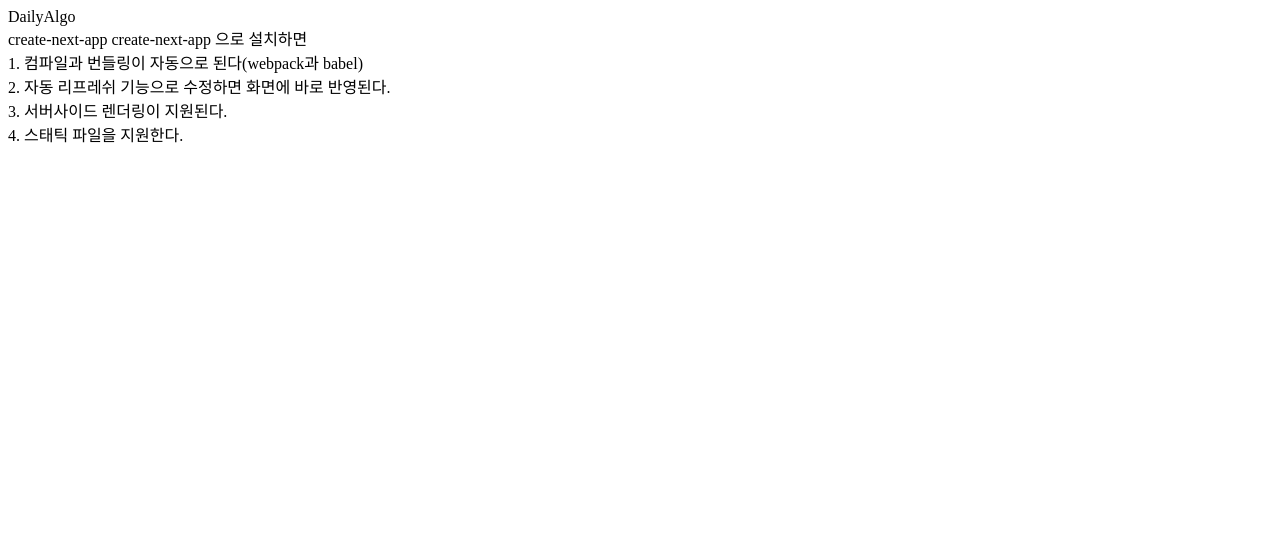
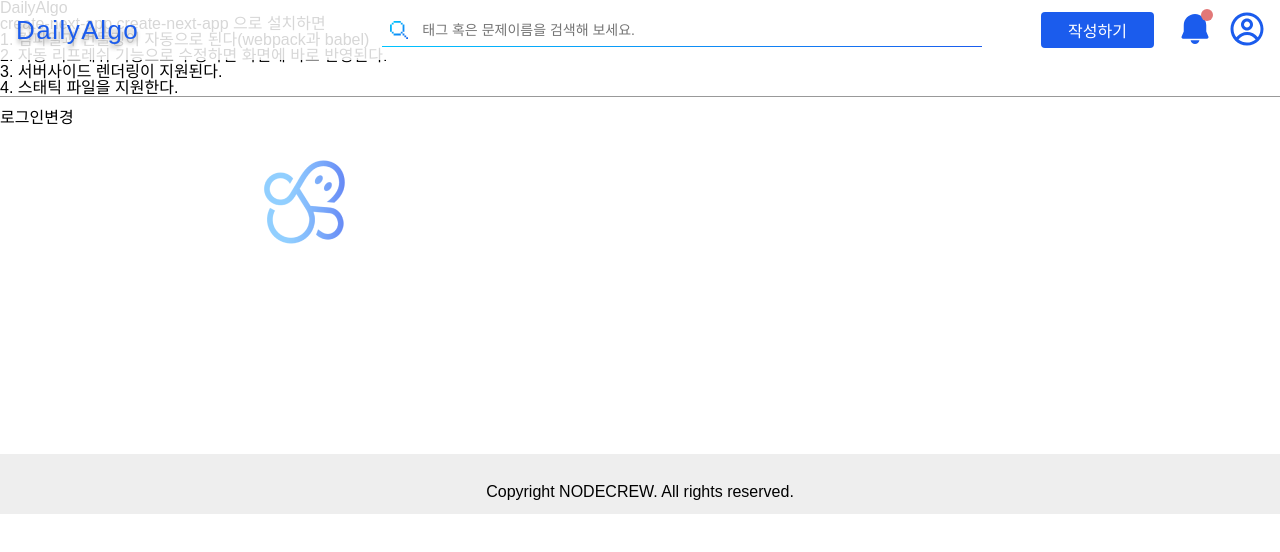
Before and after one commit to NODE-CREW/dailyalgo_front, a Next.js app: page / in a window 1280 px wide. Shown: the top 552 px of the page. Built offline with nearby package versions, Linux system fonts and the light colour scheme.

Commit message:
feat : page layout

```diff
--- a/src/pages/_app.tsx
+++ b/src/pages/_app.tsx
@@ -1,5 +1,14 @@
 import type { AppProps } from "next/app";
+import "../styles/common.scss";
+import { Footer } from "src/components/organisms/Footer";
+import { Header } from "src/components/organisms/Header";
 
-const App = ({ Component, pageProps }: AppProps) => <Component {...pageProps} />;
+const App = ({ Component, pageProps }: AppProps) => (
+  <div>
+    <Header />
+    <Component {...pageProps} />
+    <Footer />
+  </div>
+);
 
 export default App;
```
